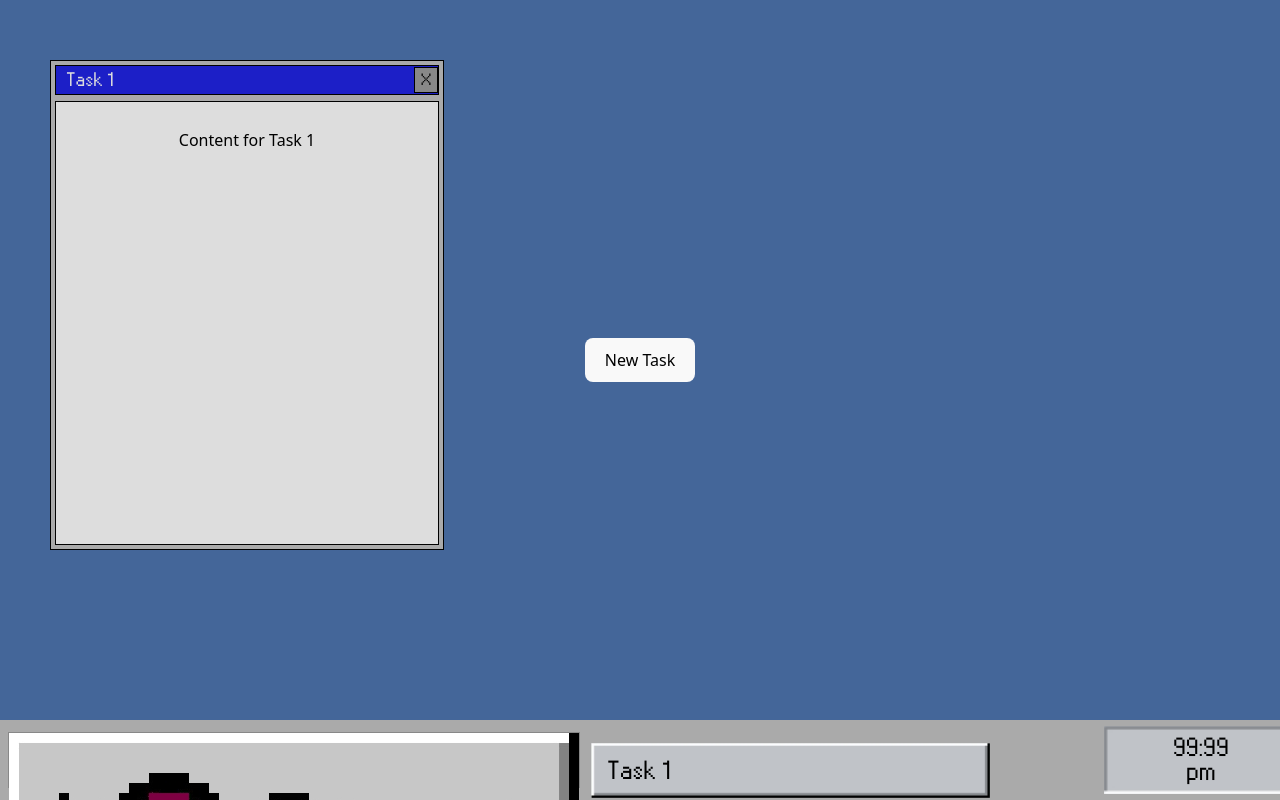
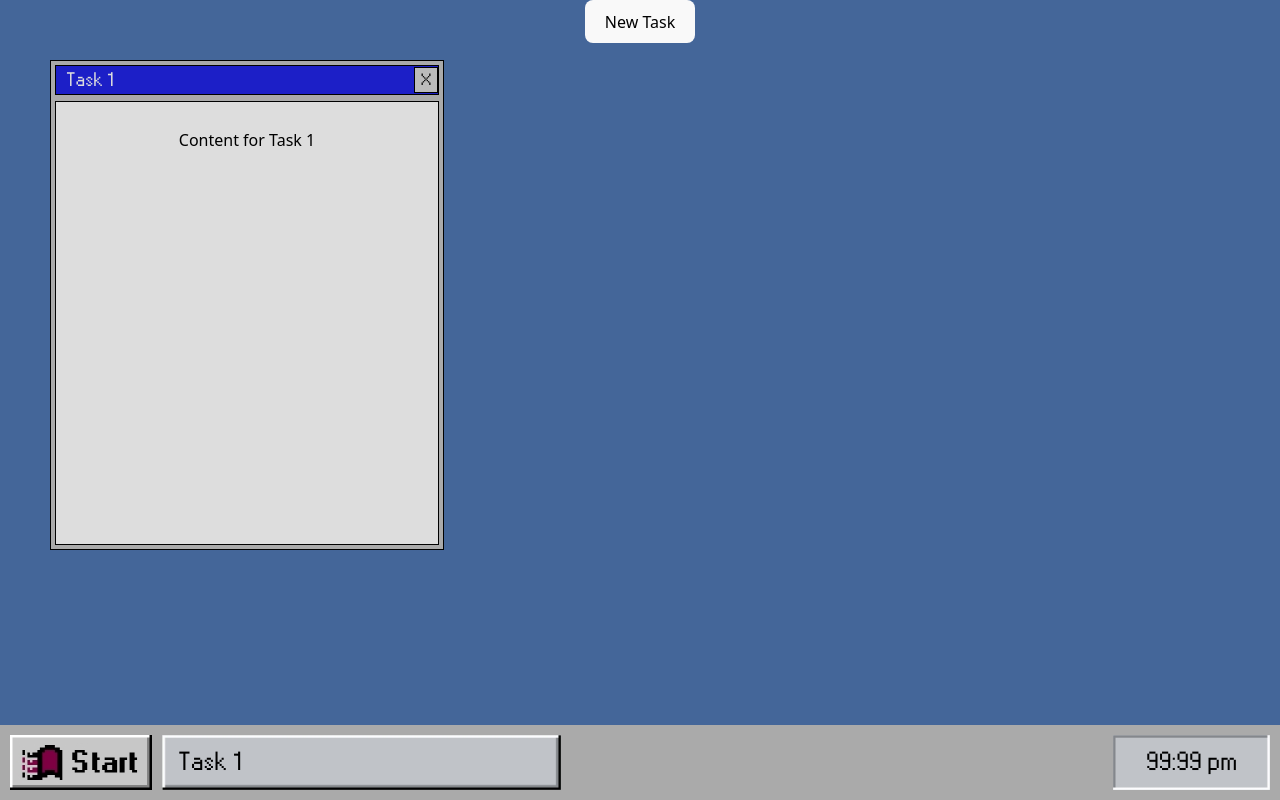
Before and after one commit to jcdotcom/retro-react, a React (Vite) app: page / in a window 1280 px wide. Shown: the top 800 px of the page. Built offline with nearby package versions, Linux system fonts and the light colour scheme.

Commit message:
optimizations, fixed taskbar layout

```diff
--- a/src/App.css
+++ b/src/App.css
@@ -9,39 +9,37 @@
 }
 
 .layout {
-  display: flex;
-  flex-direction: column;
+  display: flexbox;
+  width: 100vw;
+  height: 100vh;
+}
+
+.main-content {
+  width: 100vw;
+  height: 100%;
+  background-color: #469;
+}
+
+.desktop-space {
+  display: grid;
+  justify-content: center;
+}
+
+.window-space {
+}
+
+.task-bar-wrapper {
+  padding: 0;
+  margin: 0;
 }
 
 .task-bar {
   display: flex;
-  flex-direction: row;
-  /*align-content: center;*/
+  position: absolute;
+  width: 100vw;
   align-items: center;
-  max-height: 8vh;
-  min-height: 60px;
-  padding: 8px;
+  bottom: 0;
+  margin-top: 8px;
   background-color: #aaa;
   color: black;
 }
-
-.main-content {
-  flex-grow: 1;
-  display: grid;
-  height: 90vh;
-  /* TODO: fix main-content shrinking task-bar less than 60px */
-  width: 100vw;
-  background-color: #469;
-  color: white;
-}
-
-.desktop-space {
-  grid-area: 1 / 1;
-  align-content: center;
-  align-items: left;
-}
-
-.window-space {
-  grid-area: 1 / 1;
-  display: block;
-}
--- a/src/App.tsx
+++ b/src/App.tsx
@@ -1,9 +1,11 @@
-import{ useState } from 'react'
-import './App.css'
+import{ forwardRef, useEffect, useRef, useState } from 'react';
+import './App.css';
+import './TaskBar.css';
+import './Window.css';
 import Task from "./Task";
 import BtnStart from "./BtnStart";
-import BtnTasks from "./Taskbar";
 import ClockArea from "./ClockArea";
+import Taskbar from './Taskbar';
 
 interface OpenTask{
   id: number;
@@ -15,8 +17,8 @@ function App(){
   const [tasks, setTasks] = useState([{id: 1, title: "Task 1"}]);
   const [taskHistory, setTaskHistory] = useState<number[]>([]);
   const [openContainers, setOpenContainers] = useState<OpenTask[]>(() =>
-    tasks.length > 0
-      ? [
+    tasks.length > 0 ?
+      [
         {
           id: tasks[0].id,
           title: tasks[0].title,
@@ -25,8 +27,31 @@ function App(){
       ]
     : []
   );
+  const [activeTaskId, setActiveTaskId] = useState<number>(tasks[0]?.id || 0);
+  const [windowWidth, setWindowWidth] = useState(window.innerWidth);
+  useEffect(() => {
+    const handleResize = () => setWindowWidth(window.innerWidth);
+    window.addEventListener("resize", handleResize);
+    return () => window.removeEventListener("resize", handleResize);
+  }, []);
 
-  const [activeTaskId, setActiveTaskId] = useState<number>(tasks[0]?.id || 0);
+  const TASKBAR_BTN_WIDTH = 350;
+  const TASK_WIDTH = 399;
+  const isOverflow = (tasks.length + 1) * TASK_WIDTH > windowWidth - TASKBAR_BTN_WIDTH;
+  // console.log("isOverflow ::: ", tasks.length+1," * ",TASK_WIDTH ," ~~ > ~~ ",windowWidth," - ",TASKBAR_BTN_WIDTH," - ", " --------------- ",  tasks.length * TASK_WIDTH, ">",windowWidth - TASKBAR_BTN_WIDTH);
+
+  function openNewTask(){
+    if(!isOverflow){
+      const newId = tasks.length + 1;
+      const newTask = { id: newId, title: `Task ${newId}` };
+      setTasks((prev) => [...prev, newTask]);
+      setOpenContainers((prev) => [
+        ...prev,
+      { id: newTask.id, title: newTask.title, content: `Content for ${newTask.title}` },
+      ]);
+      setActiveTask(newId);
+    }
+  }
 
   function setActiveTask(id: number) {
     setActiveTaskId(id);
@@ -39,12 +64,9 @@ function App(){
   function handleTaskClick(id: number){
     const task = tasks.find((t) => t.id === id);
     if (!task) return;
-
     if (openContainers.some((c) => c.id === id)) return;
-
     setOpenContainers((prev) => [
-      ...prev,
-     { id: task.id, title: task.title, content: `Content for ${task.title}` },
+      ...prev, { id: task.id, title: task.title, content: `Content for ${task.title}` },
     ]);
     setActiveTaskId(id);
   }
@@ -52,9 +74,7 @@ function App(){
   function handleTaskClose(id: number){
     setTasks((prev) => prev.filter((t) => t.id !== id));
     setOpenContainers((prev) => prev.filter((c) => c.id !== id));
-
-    setTaskHistory((prev) => prev.filter((tid) => tid !== id)); // remove closed id
-
+    setTaskHistory((prev) => prev.filter((tid) => tid !== id));
     if (activeTaskId === id) {
       const lastActive = [...taskHistory]
       .filter((tid) => tid !== id)
@@ -62,17 +82,6 @@ function App(){
       .find((tid) => openContainers.some((c) => c.id === tid));
       setActiveTask(lastActive || 0);
     }
-  }
-
-  function openNewTask(){
-    const newId = tasks.length + 1;
-    const newTask ={ id: newId, title: `Task ${newId}` };
-    setTasks((prev) => [...prev, newTask]);
-    setOpenContainers((prev) => [
-      ...prev,
-     { id: newTask.id, title: newTask.title, content: `Content for ${newTask.title}` },
-    ]);
-    setActiveTask(newId);
   }
 
   return (
@@ -95,13 +104,12 @@ function App(){
           <button onClick={openNewTask}>New Task</button>
         </div>
       </main>
-
+      <div className="task-bar-wrapper">
         <div className="task-bar">
-        <BtnStart
-          onClick={openNewTask}
-        />
-        <BtnTasks tasks={tasks} onTaskClick={handleTaskClick} />
+          <BtnStart onClick={openNewTask} />
+          <Taskbar tasks={tasks} onTaskClick={handleTaskClick} />
           <ClockArea />
+        </div>
       </div>
     </div>
   );
--- a/src/BtnStart.tsx
+++ b/src/BtnStart.tsx
@@ -1,4 +1,4 @@
-import "./TaskBar.css";
+
 import btnStartURL from './assets/BtnStartImg.jpg';
 
 interface BtnStartProps{
--- a/src/BtnTask.tsx
+++ b/src/BtnTask.tsx
@@ -7,10 +7,12 @@ interface BtnTaskProps {
 
 function BtnTask({ title, onClick }: BtnTaskProps){
   return (
-    <button onClick={onClick} className="btn-task">
-      <img src={btnTaskBgURL} alt={`${title} img`} className="btn-task-bg" />
-      <p className="btn-text">{title}</p>
-    </button>
+    <div className="btn-task-wrapper">
+      <button onClick={onClick} className="btn-task">
+        <img src={btnTaskBgURL} alt={`${title} img`} className="btn-task-bg" />
+        <p className="btn-text">{title}</p>
+      </button>
+    </div>
   );
 }
 
--- a/src/ClockArea.tsx
+++ b/src/ClockArea.tsx
@@ -1,5 +1,4 @@
 import{ useState, useEffect } from "react";
-import "./TaskBar.css";
 import clockBgURL from './assets/ClockAreaImg.jpg';
 
 export default function ClockArea(){
--- a/src/Task.css
+++ /dev/null
@@ -1,66 +0,0 @@
-  .task-container {
-    position: absolute;
-    display: flex;
-    flex-direction: column;
-    border: 1px solid #000;
-    border-radius: 0;
-    padding: 4px;
-    background-color: #aaa;
-    height: 60vh;
-    width: 30vw;
-    cursor: default;
-    user-select: none;
-  }
-
-  .task-header {
-    display: flex;
-    height: 28px;
-    justify-content: space-between;
-    align-items: center;
-    border: 1px solid #000;
-    background-color: #888;
-    cursor: grab;
-  }
-
-  .task-header.active {
-    background-color: #1c1fc7;
-  }
-
-  .task-header.dragging {
-    cursor: grabbing;
-    background-color: #1416a5;
-  }
-
-  .task-title {
-    margin: 10px;
-    color:#ddd;
-    font-family: w95;
-    font-size: 1.2rem;
-  }
-
-  .task-close {
-    background: #888;
-    color: black;
-    border: 1px solid black;
-    border-radius: 0;
-    font-family: w95;
-    width: 24px;
-    height: 26px;
-    margin: 0;
-    padding: 0;
-    cursor: pointer;
-    justify-content: center;
-  }
-
-  .task-close:hover {
-    filter: brightness(70%);
-  }
-
-  .task-body {
-    padding: 10px;
-    flex-grow: 1;
-    border: 1px solid black;
-    background-color: #ddd;
-    color: black;
-    margin-top: 6px;
-  }
--- a/src/Task.tsx
+++ b/src/Task.tsx
@@ -1,27 +1,40 @@
 import React from "react";
 import{useRef, useState} from "react";
-import "./Task.css";
+import "./Window.css";
 
 interface TaskProps{
   id: number;
   title: string;
   content: string;
+  x?: number;   // trying to make absolute position windows
+  y?: number;
   active?: boolean;
   onActivate: () => void;
   onClose: (id: number) => void;
 }
 
-function Task({ id, title, content, onClose, active = false, onActivate }: TaskProps){
+function Task({ id, title, content, x = 0, y = 0, onClose, active = false, onActivate }: TaskProps){
   const taskRef = useRef<HTMLDivElement>(null);
   const col = (id - 1) % 4;
   const row = Math.floor((id - 1) / 4);
-  const posx = 20 + (30 * id);
-  const posy = 20 + (40 * (col + 1)) + row * 20;
+  let prex;
+  let prey;
+  if(x == 0 || y == 0){
+    prex = 20 + (30 * id);
+    prey = 20 + (40 * (col + 1)) + row * 20;
+  }
+  else{
+    prex = x;
+    prey = y;
+  }
+  const posx = prex;
+  const posy = prey;
   const [position, setPosition] = useState({
     top: posy, left: posx
   });
   const [dragging, setDragging] = useState(false);
   const offset = useRef({ y: 0, x: 0 });
+
   const handleMouseDown = (e: React.MouseEvent) =>{
     if (!taskRef.current) return;
     setDragging(true);
@@ -32,6 +45,7 @@ function Task({ id, title, content, onClose, active = false, onActivate }: TaskP
     };
     e.preventDefault();
   };
+
   const handleMouseMove = (e: MouseEvent) =>{
     if (!dragging) return;
     setPosition({
@@ -39,9 +53,11 @@ function Task({ id, title, content, onClose, active = false, onActivate }: TaskP
       top: e.clientY - offset.current.y,
     });
   };
+
   const handleMouseUp = () =>{
     setDragging(false);
   };
+
   React.useEffect(() =>{
     window.addEventListener("mousemove", handleMouseMove);
     window.addEventListener("mouseup", handleMouseUp);
@@ -73,7 +89,7 @@ return (
     <div className={`task-header ${dragging ? "dragging" : ""}
     ${active ? "active" : ""}`} onMouseDown={handleMouseDown}>
       <h2 className="task-title">{title}</h2>
-    <button className="task-close" onClick={() => onClose(id)}>
+      <button className="task-close-btn" onClick={() => onClose(id)}>
         X
       </button>
     </div>
--- a/src/TaskBar.css
+++ b/src/TaskBar.css
@@ -1,16 +1,21 @@
   .btn-layout {
-    display: flex;
-    flex-shrink: inherit;
-    height: 7vh;
+    /* display: table-column; */
+    /* display: flex; */
+    /* display: grid; */
+    /* flex-direction: row; */
+    /* flex-shrink: inherit; */
+    /* height: 7vh; */
     /*margin: 6px;*/
-    align-content: center;
+    /* align-content: center; */
+    /* grid-area: 1 / 1; */
   }
 
   .btn-start {
     display: flex;
-    padding: 1px;
+    padding: 0;
+    margin-left: 10px;
     border-radius: 0;
-    background-color: #888;
+    background-color: transparent;
     border: none;
     color: white;
     cursor: pointer;
@@ -22,27 +27,48 @@
     filter: brightness(70%);
   }
 
+  .btn-task-wrapper {
+    display: flex;
+    /* align-items: left; */
+    /* align-items: start; */
+    /* align-content: left; */
+    /* align-content: start; */
+    /* align-self: start; */
+    /* align-self: left; */
+    /* flex-direction: row; */
+    /* flex-shrink: inherit; */
+    /* height: 7vh; */
+    /*margin: 6px;*/
+  }
+
   .btn-task-layout {
     display: flex;
-    flex-grow: inherit;
-    height: 7vh;
+    /* grid-area: 1 / 2; */
+    /* display: table-col; */
+    /* justify-content: left; */
+    /* flex-grow: 1; */
+    /* flex: i; */
+    /* flex-direction: row; */
+    /* height: 7vh; */
     /*margin-top: 6px;*/
-    gap: 10px;
+    /* gap: 10px; */
   }
 
   .btn-task {
     display: grid;
     align-items: center;
-    justify-items: start;
-    padding: 1px;
+    padding: 0;
     margin-left: 10px;
     border: none;
-    border-radius: 0;
-    background-color: #aaa;
-    cursor: pointer;
-    max-width: 32vw;
-    flex-grow: 1;
-    flex-shrink: inherit;
+    background-color: transparent;
+    /* justify-items: left; */
+    /* margin-right: 10px; */
+    /* border-radius: 0; */
+    /* height: 100%; */
+    /* cursor: pointer; */
+    /* max-width: 32vw; */
+    /* flex-grow: 1; */
+    /* flex-shrink: inherit; */
 
   }
 
@@ -52,13 +78,13 @@
 
   .btn-task-bg {
     grid-area: 1 / 1;
-    width: 100%;
-    height: auto;
+    /* width: 100%; */
+    /* height: auto; */
   }
 
   .btn-task-img {
-    grid-area: 1 / 1;
-    height: auto;
+    /* grid-area: 1 / 1; */
+    /* height: auto; */
   }
 
   .btn-text {
@@ -69,36 +95,49 @@
     /*margin: 10px;*/
     margin-left: 16px;
     text-align: left;
-    /* TODO: Fix text being in bottom left instead of center left */
   }
 
   .clock-layout {
-    display: flex;
-    flex-grow: 1;
+    position: absolute;
+    right: 10px;
+
+    /* grid-area: 1 / 3; */
+    /* display: table-col; */
+    /* width: 157px; */
+    /* align-self:flex-end; */
+    /* display: flex; */
+
+    /* flex-grow: inherit; */
     /*height: 7vh;*/
     /*margin-top: 6px;*/
 
     /*margin-bottom: 6px;*/
-    align-items: center;
+    /* align-items: center; */
 
-    margin-left: auto;
-    margin-right: 20px;
-    max-width: 8vw;
-
-    /* TODO: need to fix clock right margin */
+    /* margin-left: auto;  */
+    /* margin-right: 20px; */
+    /* max-width: 8vw; */
   }
 
   .clock {
+
+    /* CLOCK IMG WIDTH = 157px */
+    /* START IMG WIDTH = 142px */
+    /* TASK IMG WIDTH = 399px */
+    /* display: table-cell; */
     display: grid;
-    height: 100%;
     place-items: center;
     padding: 0;
     border: none;
-    border-radius: 0;
-    background-color: #888;
-    cursor: default;
-    flex-grow: 1;
-    flex-shrink: inherit;
+    white-space: nowrap;
+
+    /* height: 100%; */
+    /* overflow: hidden; */
+    /* border-radius: 0; */
+    /* background-color: transparent; */
+    /* cursor: default; */
+    /* flex-grow: 1; */
+    /* flex-shrink: inherit; */
   }
 /*
   .clock-bg {
@@ -111,10 +150,11 @@
 
   .clock-bg {
     grid-area: 1 / 1;
-    height: 100%;       /* match parent height */
-    width: auto;        /* let width adjust automatically */
-    object-fit: cover;  /* crop if needed */
-    overflow: hidden;
+
+    /* height: 100%;       match parent height */
+    /* width: auto;        let width adjust automatically */
+    /* object-fit: cover;  crop if needed */
+    /* overflow: hidden; */
   }
 
 
--- a/src/Taskbar.tsx
+++ b/src/Taskbar.tsx
@@ -1,4 +1,4 @@
-import "./TaskBar.css";
+import { forwardRef } from "react";
 import BtnTask from "./BtnTask";
 
 interface Task{
@@ -11,43 +11,8 @@ interface TaskbarProps{
   onTaskClick: (id: number) => void;
 }
 
-function Taskbar({ tasks, onTaskClick }: TaskbarProps){
-
-// --- Create a ResizeObserver instance ---
-
-  const resizeObserver = new ResizeObserver(entries => {
-    for (const entry of entries) {
-      // entry.target is the DOM element that changed size
-      const element = entry.target as HTMLElement;
-
-      // Check if the element has shrunk
-      // You'll need to store the previous size to compare
-      const previousWidth = element.dataset.previousWidth;
-      const currentWidth = entry.contentRect.width;
-
-      if (previousWidth && currentWidth < parseFloat(previousWidth)) {
-        console.log(`Element ${element.id} has shrunk!`);
-        // Add your custom logic here, like adding a class
-        element.classList.add('is-shrunk');
-      }
-
-      // Update the stored size for the next comparison
-      element.dataset.previousWidth = currentWidth.toString();
-    }
-  });
-
-  // Select the element(s) you want to observe
-  const elementToObserve = document.getElementById('BtnTask');
-
-  if (elementToObserve) {
-    // Begin observing the element
-    resizeObserver.observe(elementToObserve);
-  }
-
-// --- Finish ---
-
-  return (
-    <div className="btn-task-layout">
+const Taskbar = forwardRef<HTMLDivElement, TaskbarProps>(({ tasks, onTaskClick }, ref) =>
+  <div ref={ref} className="btn-task-layout">
     {tasks.map((task) => (
       <BtnTask
         key={task.id}
@@ -57,6 +22,5 @@ function Taskbar({ tasks, onTaskClick }: TaskbarProps){
     ))}
   </div>
 );
-}
 
 export default Taskbar;
--- /dev/null
+++ b/src/Window.css
@@ -0,0 +1,66 @@
+  .task-container {
+    position: absolute;
+    display: flex;
+    flex-direction: column;
+    border: 1px solid #000;
+    border-radius: 0;
+    padding: 4px;
+    background-color: #aaa;
+    height: 60vh;
+    width: 30vw;
+    cursor: default;
+    user-select: none;
+  }
+
+  .task-header {
+    display: flex;
+    height: 28px;
+    justify-content: space-between;
+    align-items: center;
+    border: 1px solid #000;
+    background-color: #888;
+    cursor: grab;
+  }
+
+  .task-header.active {
+    background-color: #1c1fc7;
+  }
+
+  .task-header.dragging {
+    cursor: grabbing;
+    background-color: #1416a5;
+  }
+
+  .task-title {
+    margin: 10px;
+    color:#ddd;
+    font-family: w95;
+    font-size: 1.2rem;
+  }
+
+  .task-close-btn {
+    background: #bbb;
+    color: black;
+    border: 1px solid black;
+    border-radius: 0;
+    font-family: w95;
+    width: 24px;
+    height: 26px;
+    margin: 0;
+    padding: 0;
+    cursor: pointer;
+    justify-content: center;
+  }
+
+  .task-close-btn:hover {
+    filter: brightness(0.8);
+  }
+
+  .task-body {
+    padding: 10px;
+    flex-grow: 1;
+    border: 1px solid black;
+    background-color: #ddd;
+    color: black;
+    margin-top: 6px;
+  }
```
Also changed, not shown: src/assets/BtnStartImg.jpg, src/assets/BtnStartImg.webp (deleted). Lines whose indentation alone changed are shown as unchanged.
